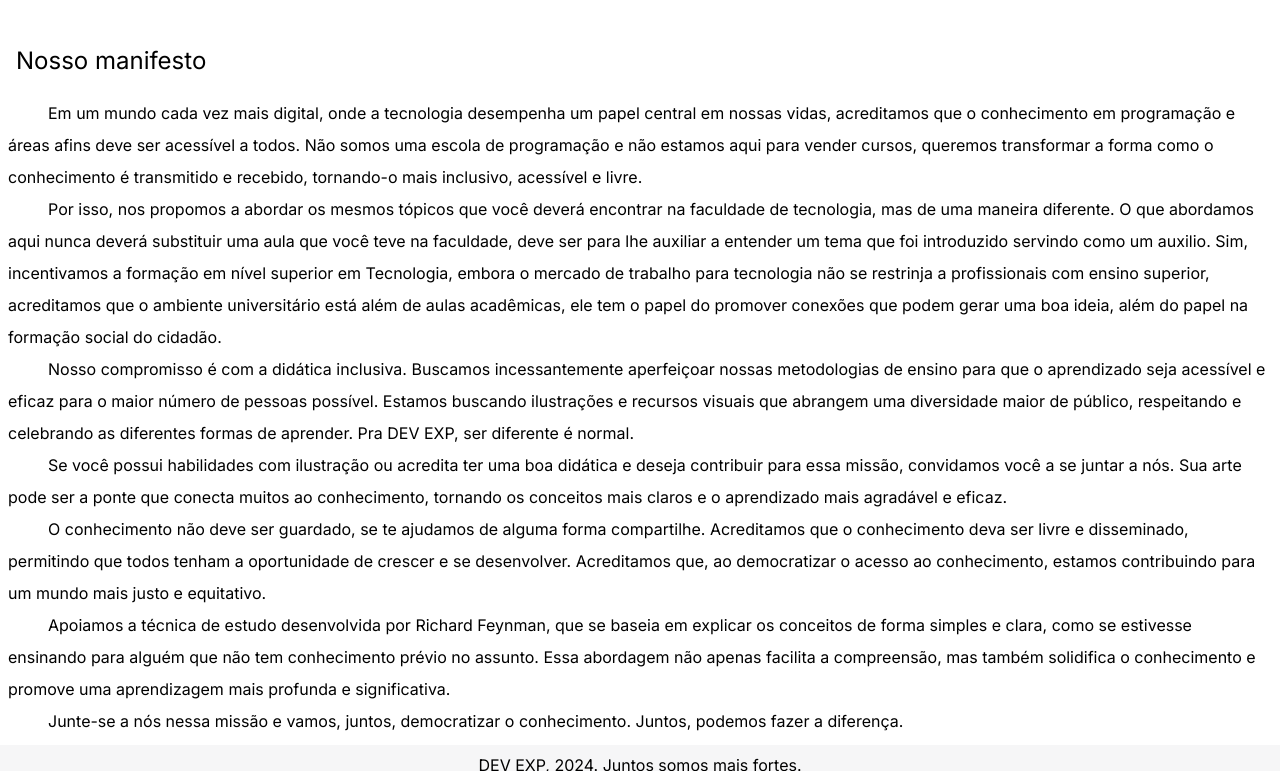
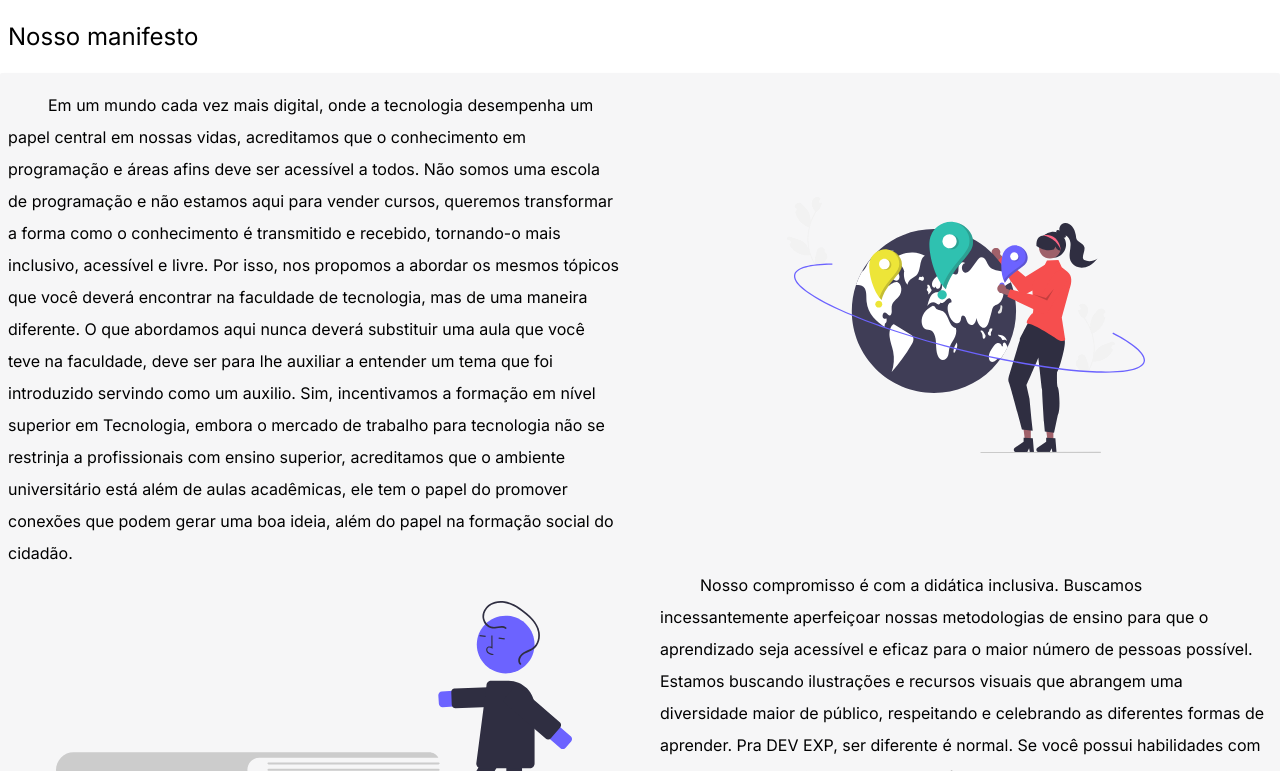
Before and after one commit to owilliangoncalves/devtech, a Next.js app: page /pages/manifesto in a window 1280 px wide. Shown: the part 529-1300 px from the top of the page. Built offline with nearby package versions, Linux system fonts and the light colour scheme.

Commit message:
fix: ajuste de layout

```diff
--- a/src/app/components/posts.tsx
+++ b/src/app/components/posts.tsx
@@ -1,7 +1,7 @@
 export default function Posts({ ...props }) {
   return (
-    <div className='containerResponsive text-md '>
-      <h2 className='tituloCard '>{props.titulo}</h2>
+    <div className='text-md '>
+      <h2 className='tituloCard'>{props.titulo}</h2>
     </div>
   );
 }
--- a/src/app/components/titulo.tsx
+++ b/src/app/components/titulo.tsx
@@ -1,8 +1,8 @@
 export default function Titulo({ ...props }) {
   return (
     <section>
-      <div className='containerResponsive '>
-        <h1 className='titulo'>{props.titulo}</h1>
+      <div>
+        <h1 className='titulo col-span-2'>{props.titulo}</h1>
       </div>
     </section>
   );
--- a/src/app/pages/manifesto/page.tsx
+++ b/src/app/pages/manifesto/page.tsx
@@ -1,13 +1,20 @@
 import Paragraph from '@/app/components/paragraph';
 import Titulo from '@/app/components/titulo';
 import Posts from '@/app/components/posts';
+import Image from 'next/image';
+import Connect from '/public/static/img/connect.svg';
+import Road from '/public/static/img/road.svg';
 
 export default function Manifesto() {
   return (
+    <>
       <div className='containerResponsive'>
         <Titulo titulo='Manifesto DEV EXP' />
         <Posts titulo='Nosso manifesto' />
-
+      </div>
+      <div className='bg-card rounded-sm shadow-md'>
+        <div className='containerResponsive'>
+          <div className=' md:grid grid-cols-2 gap-x-10 items-center justify-items-center'>
             <Paragraph
               primeiraPalavra='Em'
               texto='um mundo cada vez mais digital, onde a tecnologia desempenha um papel
@@ -15,11 +22,7 @@ export default function Manifesto() {
           e áreas afins deve ser acessível a todos. Não somos uma escola de
           programação e não estamos aqui para vender cursos, queremos
           transformar a forma como o conhecimento é transmitido e recebido,
-          tornando-o mais inclusivo, acessível e livre.'
-      />
-      <Paragraph
-        primeiraPalavra='Por'
-        texto='isso, nos propomos a abordar os mesmos tópicos que você deverá
+          tornando-o mais inclusivo, acessível e livre. Por isso, nos propomos a abordar os mesmos tópicos que você deverá
           encontrar na faculdade de tecnologia, mas de uma maneira diferente. O
           que abordamos aqui nunca deverá substituir uma aula que você teve na
           faculdade, deve ser para lhe auxiliar a entender um tema que foi
@@ -30,6 +33,24 @@ export default function Manifesto() {
           acadêmicas, ele tem o papel do promover conexões que podem gerar uma
           boa ideia, além do papel na formação social do cidadão.'
             />
+            <div className='flex justify-content-center'>
+              <Image
+                className='hidden md:block w-auto md:h-40 lg:h-64'
+                src={Connect}
+                alt='3 livros empilhados lembrando uma escada com um boneco subindo'
+                height={300}
+                quality={100}
+              />
+            </div>
+          </div>
+          <div className='md:grid grid-cols-2 gap-x-10 gap-y-10 items-center justify-items-center'>
+            <Image
+              className='w-auto md:h-40 lg:h-64'
+              src={Road}
+              alt='Uma mulher próxima a um globo com 3 pins coloridos apontando para algumas regiões'
+              width={400}
+              quality={100}
+            />
             <Paragraph
               primeiraPalavra='Nosso'
               texto='compromisso é com a didática inclusiva. Buscamos incessantemente
@@ -37,35 +58,30 @@ export default function Manifesto() {
         acessível e eficaz para o maior número de pessoas possível. Estamos
         buscando ilustrações e recursos visuais que abrangem uma diversidade
         maior de público, respeitando e celebrando as diferentes formas de
-        aprender. Pra DEV EXP, ser diferente é normal.'
-      />
-      <Paragraph
-        primeiraPalavra='Se'
-        texto='você possui habilidades com ilustração ou acredita ter uma boa didática
+        aprender. Pra DEV EXP, ser diferente é normal. Se você possui habilidades com ilustração ou acredita ter uma boa didática
         e deseja contribuir para essa missão, convidamos você a se juntar a nós.
         Sua arte pode ser a ponte que conecta muitos ao conhecimento, tornando
         os conceitos mais claros e o aprendizado mais agradável e eficaz.'
             />
+          </div>
           <Paragraph
             primeiraPalavra='O'
             texto='conhecimento não deve ser guardado, se te ajudamos de alguma forma compartilhe. Acreditamos que o conhecimento deva ser livre e
         disseminado, permitindo que todos tenham a oportunidade de crescer e se
         desenvolver. Acreditamos que, ao democratizar o acesso ao conhecimento,
-        estamos contribuindo para um mundo mais justo e equitativo.'
-      />
-      <Paragraph
-        primeiraPalavra='Apoiamos'
-        texto='a técnica de estudo desenvolvida por Richard Feynman, que se baseia em
+        estamos contribuindo para um mundo mais justo e equitativo. Apoiamos a técnica de estudo desenvolvida por Richard Feynman, que se baseia em
         explicar os conceitos de forma simples e clara, como se estivesse
         ensinando para alguém que não tem conhecimento prévio no assunto. Essa
         abordagem não apenas facilita a compreensão, mas também solidifica o
         conhecimento e promove uma aprendizagem mais profunda e significativa.'
           />
+
           <Paragraph
             primeiraPalavra='Junte-se'
-        texto='a nós nessa missão e vamos, juntos, democratizar o conhecimento. Juntos,
-        podemos fazer a diferença.'
+            texto='a nós nessa missão e vamos, juntos, democratizar o conhecimento. Juntos,podemos fazer a diferença.'
           />
         </div>
+      </div>
+    </>
   );
 }
```
Also changed, not shown: public/static/img/connect.svg (added), public/static/img/road.svg (added). Lines whose indentation alone changed are shown as unchanged.
